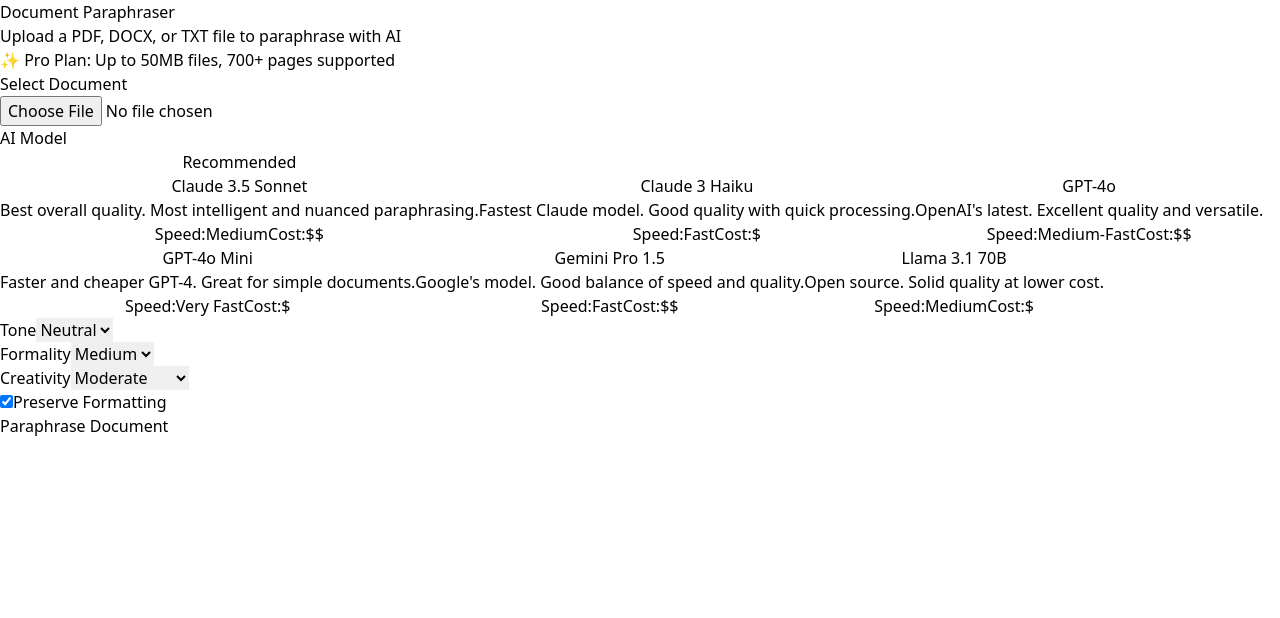
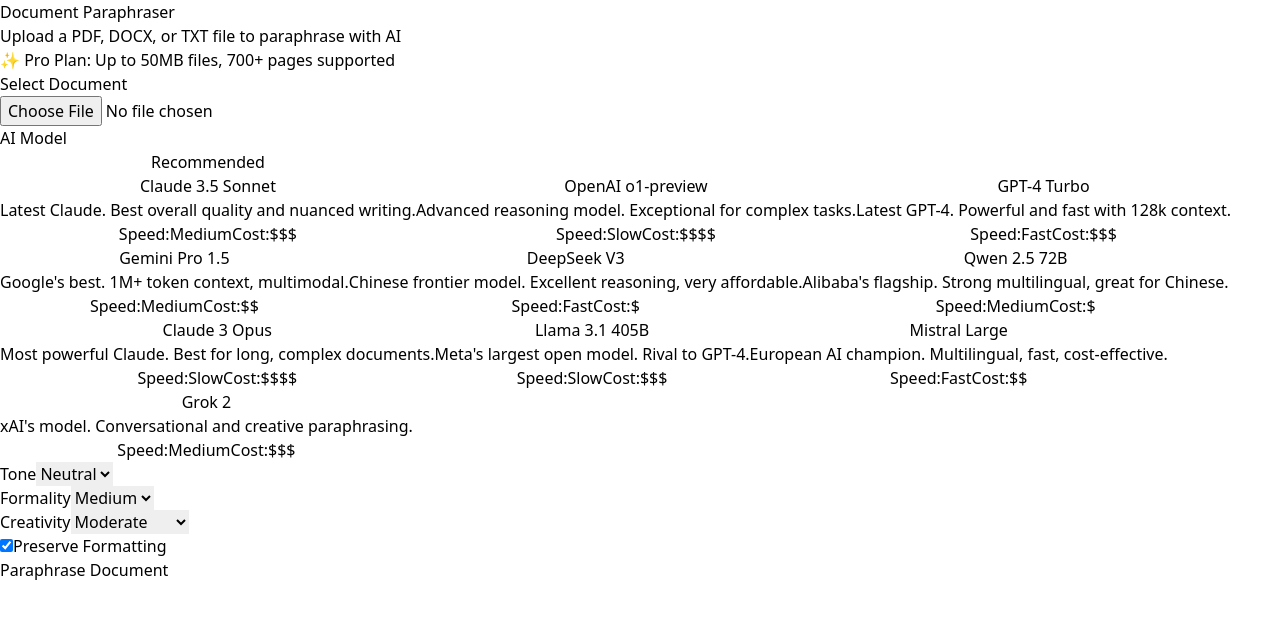
Before and after one commit to arihealthbird/doc-paraphraser-nextjs, a Next.js app: page / in a window 1280 px wide. Shown: the top 618 px of the page. Built offline with nearby package versions, Linux system fonts and the light colour scheme.

Commit message:
Update: Add 10 cutting-edge AI models including DeepSeek V3, Qwen 2.5, Llama 405B, and Grok 2

```diff
--- a/src/app/page.tsx
+++ b/src/app/page.tsx
@@ -3,54 +3,86 @@
 import { useState, useRef } from 'react';
 import { ParaphrasingConfig } from '@/lib/types';
 
-// Available AI models with descriptions
+// Available AI models with descriptions (Latest models available on OpenRouter)
 const AI_MODELS = [
   {
     id: 'anthropic/claude-3.5-sonnet',
     name: 'Claude 3.5 Sonnet',
-    description: 'Best overall quality. Most intelligent and nuanced paraphrasing.',
+    description: 'Latest Claude. Best overall quality and nuanced writing.',
     speed: 'Medium',
-    cost: '$$',
+    cost: '$$$',
     recommended: true,
   },
   {
-    id: 'anthropic/claude-3-haiku',
-    name: 'Claude 3 Haiku',
-    description: 'Fastest Claude model. Good quality with quick processing.',
+    id: 'openai/o1-preview',
+    name: 'OpenAI o1-preview',
+    description: 'Advanced reasoning model. Exceptional for complex tasks.',
+    speed: 'Slow',
+    cost: '$$$$',
+    recommended: false,
+  },
+  {
+    id: 'openai/gpt-4-turbo',
+    name: 'GPT-4 Turbo',
+    description: 'Latest GPT-4. Powerful and fast with 128k context.',
+    speed: 'Fast',
+    cost: '$$$',
+    recommended: false,
+  },
+  {
+    id: 'google/gemini-pro-1.5',
+    name: 'Gemini Pro 1.5',
+    description: 'Google\'s best. 1M+ token context, multimodal.',
+    speed: 'Medium',
+    cost: '$$',
+    recommended: false,
+  },
+  {
+    id: 'deepseek/deepseek-chat',
+    name: 'DeepSeek V3',
+    description: 'Chinese frontier model. Excellent reasoning, very affordable.',
     speed: 'Fast',
     cost: '$',
     recommended: false,
   },
   {
-    id: 'openai/gpt-4o',
-    name: 'GPT-4o',
-    description: 'OpenAI\'s latest. Excellent quality and versatile.',
-    speed: 'Medium-Fast',
-    cost: '$$',
-    recommended: false,
-  },
-  {
-    id: 'openai/gpt-4o-mini',
-    name: 'GPT-4o Mini',
-    description: 'Faster and cheaper GPT-4. Great for simple documents.',
-    speed: 'Very Fast',
+    id: 'qwen/qwen-2.5-72b-instruct',
+    name: 'Qwen 2.5 72B',
+    description: 'Alibaba\'s flagship. Strong multilingual, great for Chinese.',
+    speed: 'Medium',
     cost: '$',
     recommended: false,
   },
   {
-    id: 'google/gemini-pro-1.5',
-    name: 'Gemini Pro 1.5',
-    description: 'Google\'s model. Good balance of speed and quality.',
+    id: 'anthropic/claude-3-opus',
+    name: 'Claude 3 Opus',
+    description: 'Most powerful Claude. Best for long, complex documents.',
+    speed: 'Slow',
+    cost: '$$$$',
+    recommended: false,
+  },
+  {
+    id: 'meta-llama/llama-3.1-405b-instruct',
+    name: 'Llama 3.1 405B',
+    description: 'Meta\'s largest open model. Rival to GPT-4.',
+    speed: 'Slow',
+    cost: '$$$',
+    recommended: false,
+  },
+  {
+    id: 'mistralai/mistral-large',
+    name: 'Mistral Large',
+    description: 'European AI champion. Multilingual, fast, cost-effective.',
     speed: 'Fast',
     cost: '$$',
     recommended: false,
   },
   {
-    id: 'meta-llama/llama-3.1-70b-instruct',
-    name: 'Llama 3.1 70B',
-    description: 'Open source. Solid quality at lower cost.',
+    id: 'x-ai/grok-2',
+    name: 'Grok 2',
+    description: 'xAI\'s model. Conversational and creative paraphrasing.',
     speed: 'Medium',
-    cost: '$',
+    cost: '$$$',
     recommended: false,
   },
 ];
```
